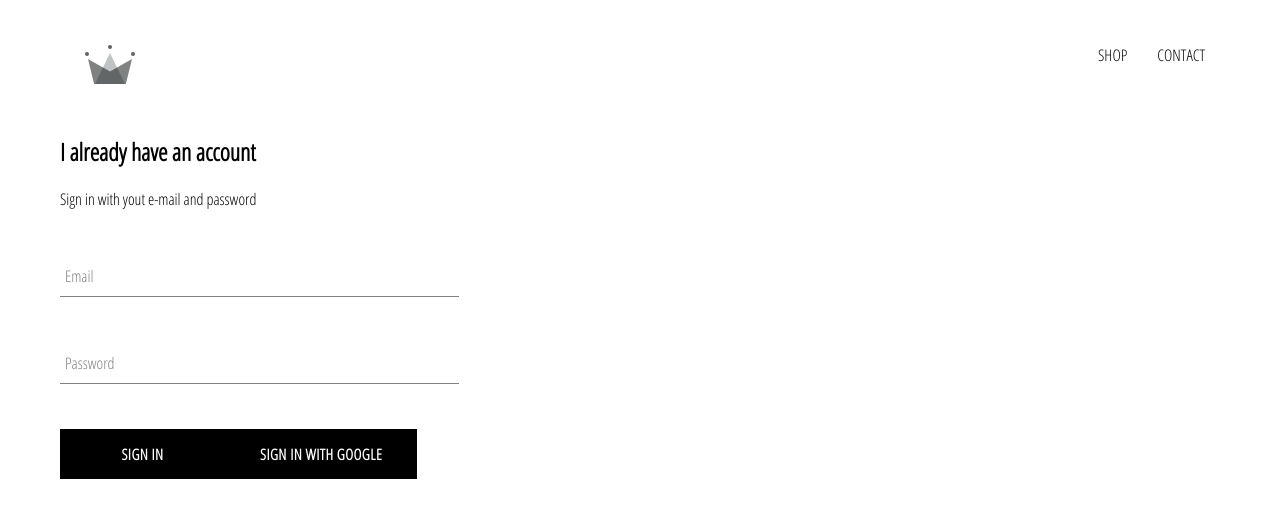
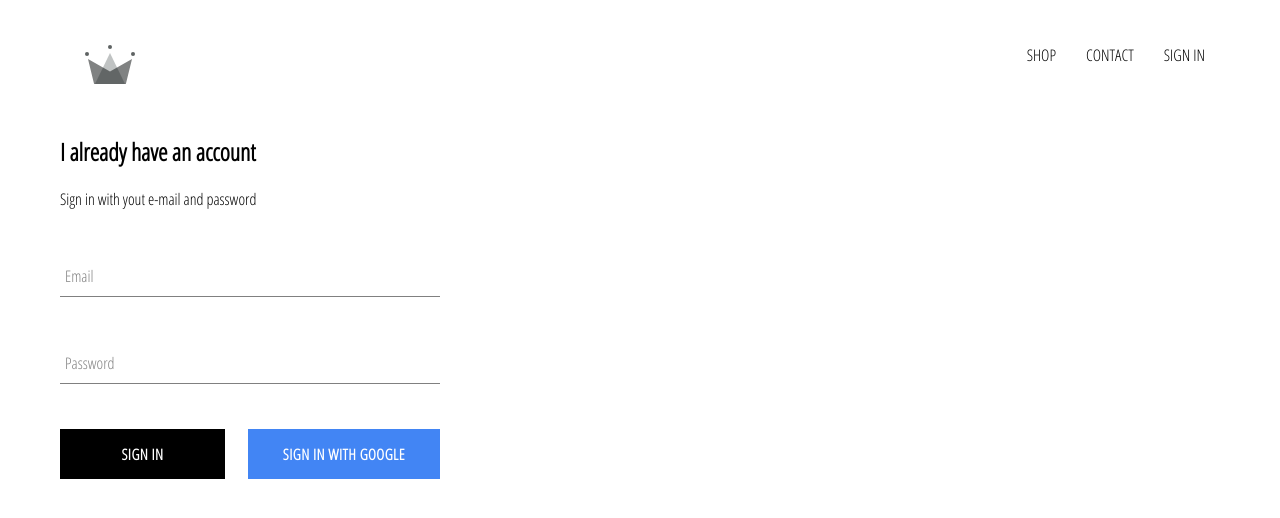
Before and after one commit to joaoarieira/react-shop, a React (Create React App) app: page /signin in a window 1280 px wide. Shown: the top 518 px of the page. Built offline with nearby package versions, Linux system fonts and the light colour scheme; no server answers.

Commit message:
Updated SignIn component with SIGN IN WITH GOOGLE.

```diff
--- a/src/App.css
+++ b/src/App.css
@@ -7,3 +7,7 @@ a {
     text-decoration: none;
     color: black;
 }
+
+* {
+    box-sizing: border-box;
+}
--- a/src/App.js
+++ b/src/App.js
@@ -23,7 +23,7 @@ function App() {
 
   return (
     <BrowserRouter>
-      <Header />
+      <Header currentUser={currentUser} />
       <Routes />
     </BrowserRouter>
   );
--- a/src/components/CustomButton/index.js
+++ b/src/components/CustomButton/index.js
@@ -2,9 +2,12 @@ import React from 'react';
 
 import './styles.scss';
 
-function CustomButton({ children, ...otherProps }) {
+function CustomButton({ children, isGoogleSignIn, ...otherProps }) {
     return (
-        <button className="custom-button" {...otherProps}>
+        <button
+            className={`${isGoogleSignIn ? 'google-sign-in' : ''} custom-button`}
+            {...otherProps}
+        >
             {children}
         </button>
     );
--- a/src/components/CustomButton/styles.scss
+++ b/src/components/CustomButton/styles.scss
@@ -19,4 +19,14 @@
       color: black;
       border: 1px solid black;
     }
+
+    &.google-sign-in{
+      background-color: #4285f4;
+      color: white;
+
+      &:hover{
+        background-color: #357ae8;
+        border: none;
+      }
+    }
   }
--- a/src/components/Header/index.js
+++ b/src/components/Header/index.js
@@ -1,11 +1,13 @@
 import React from 'react';
 import { Link } from 'react-router-dom';
+
+import { auth } from '../../firebase';
 
 import { ReactComponent as Logo } from '../../assets/crown.svg';
 
 import './styles.scss';
 
-function Header() {
+function Header({ currentUser }) {
     return (
         <div className="header">
             <Link className="logo-container" to="/">
@@ -16,9 +18,26 @@ function Header() {
                 <Link className="option" to="/shop">
                     SHOP
                 </Link>
+
                 <Link className="option" to="/contact">
                     CONTACT
                 </Link>
+
+                {currentUser ? (
+                    <div
+                        className="option"
+                        onClick={() => auth.signOut()}
+                    >
+                        SIGN OUT
+                    </div>
+                ) :
+                    <Link
+                        className="option" to="/signin"
+                    >
+                        SIGN IN
+                    </Link>
+                }
+
             </div>
         </div>
     );
--- a/src/components/Header/styles.scss
+++ b/src/components/Header/styles.scss
@@ -20,6 +20,7 @@
 
       .option {
         padding: 10px 15px;
+        cursor: pointer;
       }
     }
   }
--- a/src/components/SignIn/index.js
+++ b/src/components/SignIn/index.js
@@ -43,9 +43,15 @@ function SignIn() {
                     required
                 />
 
-                <CustomButton type="submit"> SIGN IN </CustomButton>
-                <CustomButton onClick={signInWithGoogle}> SIGN IN WITH GOOGLE</CustomButton>
+                <div className="buttons">
+                    <CustomButton type="submit">
+                        SIGN IN
+                    </CustomButton>
 
+                    <CustomButton onClick={signInWithGoogle} isGoogleSignIn>
+                        SIGN IN WITH GOOGLE
+                    </CustomButton>
+                </div>
             </form>
         </div>
     );
--- a/src/components/SignIn/styles.scss
+++ b/src/components/SignIn/styles.scss
@@ -1,9 +1,14 @@
 .sign-in {
-    width: 30vw;
+    max-width: 380px;
     display: flex;
     flex-direction: column;
 
     .title {
         margin: 10px 0;
     }
+
+    .buttons {
+        display: flex;
+        justify-content: space-between;
+    }
 }
```
